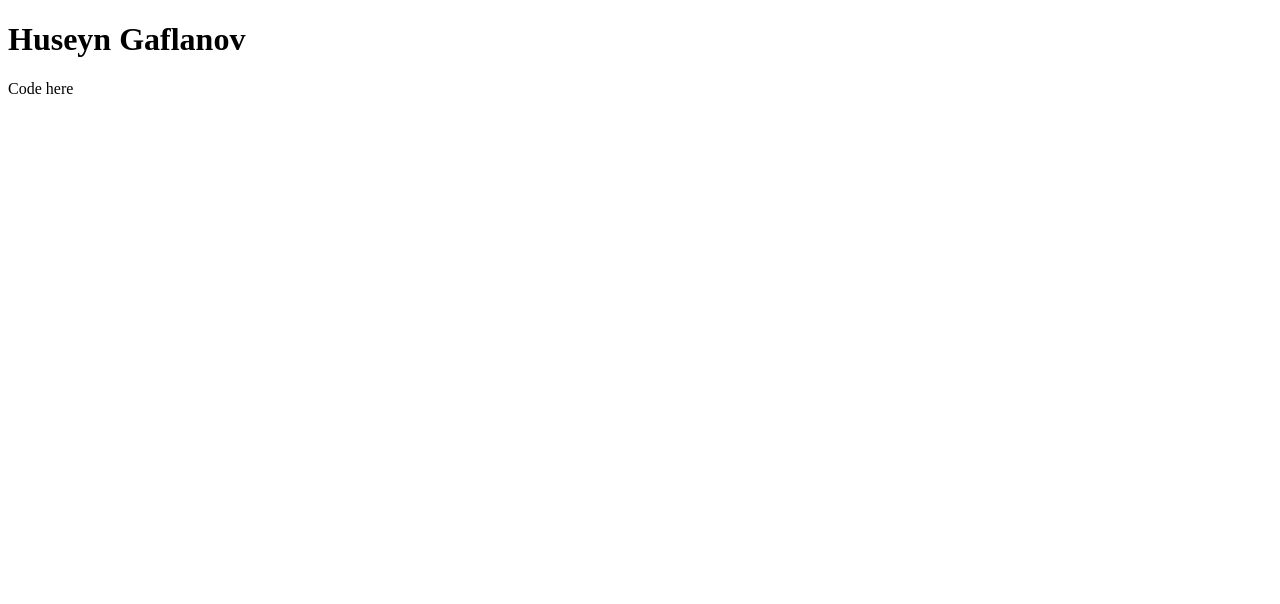
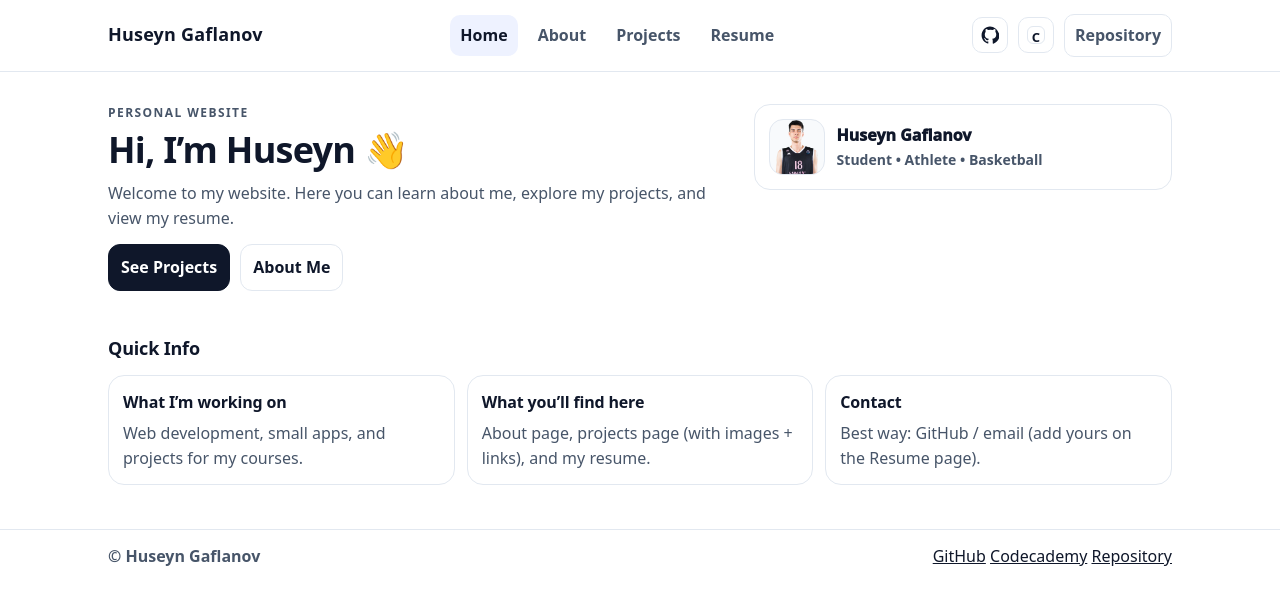
Before and after one commit to huseyngaflanov/WebsiteProject, a plain HTML site: page index.html in a window 1280 px wide. Drawn offline with Linux system fonts and the light colour scheme.

Commit message:
added all pages, content is not complete.

```diff
--- a/index.html
+++ b/index.html
@@ -1,21 +1,97 @@
 <!DOCTYPE html>
 <html lang="en">
 <head>
-    <meta charset="UTF-8">
-    <meta name="viewport" content="width=device-width, initial-scale=1.0">
-    <title>Huseyn Gaflanov</title>
+  <meta charset="UTF-8" />
+  <meta name="viewport" content="width=device-width, initial-scale=1.0" />
+  <title>Huseyn Gaflanov</title>
+  <meta name="description" content="Personal website of Huseyn Gaflanov: About, Projects, and Resume." />
+  <link rel="stylesheet" href="style.css" />
 </head>
 <body>
-    <header>
-        <h1>Huseyn Gaflanov</h1>
-    </header>
+  <header class="header">
+    <div class="wrap">
+      <a class="brand" href="index.html">Huseyn Gaflanov</a>
 
-    <main>
-        Code here
-    </main>
+      <nav class="nav" aria-label="Main navigation">
+        <a class="nav-link is-active" href="index.html" aria-current="page">Home</a>
+        <a class="nav-link" href="about.html">About</a>
+        <a class="nav-link" href="projects.html">Projects</a>
+        <a class="nav-link" href="resume.html">Resume</a>
+      </nav>
 
-    <footer>
+      <div class="links">
+        <!-- Replace # with your real URLs -->
+        <a class="icon-link" href="#" target="_blank" rel="noopener" aria-label="GitHub">
+          <svg viewBox="0 0 24 24" aria-hidden="true"><path d="M12 .5C5.73.5.75 5.78.75 12.28c0 5.2 3.44 9.6 8.2 11.16.6.12.82-.27.82-.58v-2.2c-3.34.76-4.04-1.66-4.04-1.66-.54-1.43-1.32-1.81-1.32-1.81-1.08-.76.08-.75.08-.75 1.2.09 1.83 1.27 1.83 1.27 1.06 1.9 2.78 1.35 3.46 1.03.1-.79.41-1.35.75-1.66-2.67-.32-5.48-1.39-5.48-6.2 0-1.37.46-2.5 1.22-3.38-.12-.32-.53-1.6.12-3.33 0 0 1-.33 3.3 1.27a11 11 0 0 1 6 0c2.3-1.6 3.3-1.27 3.3-1.27.65 1.73.24 3.01.12 3.33.76.88 1.22 2.01 1.22 3.38 0 4.82-2.82 5.88-5.5 6.2.43.39.82 1.16.82 2.35v3.49c0 .31.21.7.82.58 4.76-1.56 8.2-5.96 8.2-11.16C23.25 5.78 18.27.5 12 .5z"/></svg>
+        </a>
 
-    </footer>
+        <a class="icon-link" href="#" target="_blank" rel="noopener" aria-label="Codecademy">
+          <span class="codecademy">C</span>
+        </a>
+
+        <a class="repo" href="#" target="_blank" rel="noopener">Repository</a>
+
+        <button class="menu-btn" aria-label="Open menu" aria-expanded="false" aria-controls="mobileNav">
+          Menu
+        </button>
+      </div>
+    </div>
+  </header>
+
+  <main class="main">
+    <section class="hero">
+      <div class="hero-grid">
+        <div>
+          <p class="kicker">Personal Website</p>
+          <h1 class="title">Hi, I’m Huseyn 👋</h1>
+          <p class="lead">
+            Welcome to my website. Here you can learn about me, explore my projects, and view my resume.
+          </p>
+          <div class="hero-actions">
+            <a class="btn" href="projects.html">See Projects</a>
+            <a class="btn btn-ghost" href="about.html">About Me</a>
+          </div>
+        </div>
+
+        <div class="profile-card">
+          <!-- Put your photo in the project folder as: profile.jpg -->
+          <img class="avatar" src="profile.jpg" alt="Portrait of Huseyn Gaflanov" />
+          <div>
+            <p class="name">Huseyn Gaflanov</p>
+            <p class="meta">Student • Athlete • Basketball</p>
+          </div>
+        </div>
+      </div>
+    </section>
+
+    <section class="section">
+      <h2 class="section-title">Quick Info</h2>
+      <div class="cards">
+        <article class="card">
+          <h3>What I’m working on</h3>
+          <p>Web development, small apps, and projects for my courses.</p>
+        </article>
+        <article class="card">
+          <h3>What you’ll find here</h3>
+          <p>About page, projects page (with images + links), and my resume.</p>
+        </article>
+        <article class="card">
+          <h3>Contact</h3>
+          <p>Best way: GitHub / email (add yours on the Resume page).</p>
+        </article>
+      </div>
+    </section>
+  </main>
+
+  <footer class="footer">
+    <div class="wrap footer-inner">
+      <p class="footer-text">© <span id="year"></span> Huseyn Gaflanov</p>
+      <div class="footer-links">
+        <a href="#" target="_blank" rel="noopener">GitHub</a>
+        <a href="#" target="_blank" rel="noopener">Codecademy</a>
+        <a href="#" target="_blank" rel="noopener">Repository</a>
+      </div>
+    </div>
+  </footer>
 </body>
 </html>
--- /dev/null
+++ b/style.css
@@ -0,0 +1,413 @@
+:root{
+  --text:#0f172a;
+  --muted:#475569;
+  --line:#e2e8f0;
+  --bg:#ffffff;
+  --soft:#f8fafc;
+  --soft2:#f1f5f9;
+  --accent:#0f172a;
+}
+
+*{ box-sizing:border-box; }
+html, body{ height: 100%; }
+
+body{
+  margin:0;
+  font-family: ui-sans-serif, system-ui, -apple-system, Segoe UI, Roboto, Arial;
+  color:var(--text);
+  background:var(--bg);
+  line-height: 1.55;
+}
+
+img{ max-width: 100%; display:block; }
+a{ color: inherit; }
+
+code{
+  font-family: ui-monospace, SFMono-Regular, Menlo, Monaco, Consolas, "Liberation Mono", "Courier New", monospace;
+  font-size: 0.95em;
+}
+
+.wrap{
+  max-width: 1100px;
+  margin: 0 auto;
+  padding: 14px 18px;
+  display:flex;
+  align-items:center;
+  justify-content:space-between;
+  gap:16px;
+}
+
+/* ===== Header / Nav ===== */
+.header{
+  border-bottom:1px solid var(--line);
+  position: sticky;
+  top: 0;
+  background: rgba(255,255,255,.9);
+  backdrop-filter: blur(8px);
+  -webkit-backdrop-filter: blur(8px);
+  z-index: 50;
+}
+
+.brand{
+  text-decoration:none;
+  color:var(--text);
+  font-weight:800;
+  letter-spacing:.2px;
+  font-size: 18px;
+  white-space: nowrap;
+}
+
+.nav{
+  display:flex;
+  gap: 10px;
+  align-items:center;
+}
+
+.nav-link{
+  text-decoration:none;
+  color: var(--muted);
+  font-weight: 800;
+  padding: 8px 10px;
+  border-radius: 10px;
+}
+
+.nav-link:hover{
+  color: var(--text);
+  background: var(--soft);
+}
+
+.nav-link.is-active{
+  color: var(--text);
+  background: #eef2ff;
+}
+
+.links{
+  display:flex;
+  align-items:center;
+  gap: 10px;
+}
+
+.icon-link{
+  width: 36px;
+  height: 36px;
+  display:grid;
+  place-items:center;
+  border:1px solid var(--line);
+  border-radius: 10px;
+  text-decoration:none;
+  color: var(--text);
+  background: #fff;
+}
+
+.icon-link:hover{ background: var(--soft); }
+
+.icon-link svg{
+  width: 18px;
+  height: 18px;
+  fill: currentColor;
+}
+
+.codecademy{
+  width: 18px; height: 18px;
+  display:grid; place-items:center;
+  border-radius: 6px;
+  font-weight: 900;
+  font-size: 13px;
+  border:1px solid var(--line);
+  background: #fff;
+}
+
+.repo{
+  text-decoration:none;
+  color: var(--muted);
+  font-weight: 900;
+  padding: 8px 10px;
+  border-radius: 10px;
+  border: 1px solid var(--line);
+  background: #fff;
+}
+
+.repo:hover{
+  color: var(--text);
+  background: var(--soft);
+}
+
+.menu-btn{
+  display:none;
+  border:1px solid var(--line);
+  background:#ffffff;
+  border-radius: 10px;
+  padding: 8px 10px;
+  font-weight: 900;
+  cursor:pointer;
+}
+
+.mobile-nav{
+  max-width: 1100px;
+  margin: 0 auto;
+  padding: 0 18px 14px;
+  display:flex;
+  gap:10px;
+  flex-wrap:wrap;
+}
+
+.mobile-nav a{
+  text-decoration:none;
+  color: var(--muted);
+  font-weight: 900;
+  padding: 10px 12px;
+  border: 1px solid var(--line);
+  border-radius: 10px;
+  background: #fff;
+}
+
+.mobile-nav a:hover{
+  color: var(--text);
+  background: var(--soft);
+}
+
+/* ===== Main content ===== */
+.main{
+  max-width: 1100px;
+  margin: 0 auto;
+  padding: 22px 18px 44px;
+}
+
+.page{
+  padding-top: 6px;
+}
+
+.page-title{
+  margin: 0 0 8px;
+  font-size: 30px;
+  letter-spacing: -0.02em;
+}
+
+.lead{
+  margin: 0;
+  color: var(--muted);
+  font-size: 16px;
+  max-width: 70ch;
+}
+
+/* ===== Hero (Home) ===== */
+.hero{
+  padding: 10px 0 18px;
+}
+
+.hero-grid{
+  display:grid;
+  grid-template-columns: 1.35fr .9fr;
+  gap: 18px;
+  align-items: start;
+}
+
+.kicker{
+  margin: 0 0 8px;
+  font-weight: 900;
+  color: var(--muted);
+  text-transform: uppercase;
+  letter-spacing: .12em;
+  font-size: 12px;
+}
+
+.title{
+  margin: 0 0 10px;
+  font-size: 36px;
+  line-height: 1.12;
+  letter-spacing: -0.02em;
+}
+
+.hero-actions{
+  display:flex;
+  gap: 10px;
+  margin-top: 14px;
+  flex-wrap: wrap;
+}
+
+.profile-card{
+  border: 1px solid var(--line);
+  border-radius: 16px;
+  background: #fff;
+  padding: 14px;
+  display:flex;
+  gap: 12px;
+  align-items:center;
+}
+
+.avatar{
+  width: 56px;
+  height: 56px;
+  border-radius: 14px;
+  object-fit: cover;
+  border: 1px solid var(--line);
+  background: var(--soft);
+}
+
+.name{ margin: 0; font-weight: 1000; }
+.meta{ margin: 2px 0 0; color: var(--muted); font-weight: 800; font-size: 14px; }
+
+/* ===== Sections / Cards ===== */
+.section{
+  margin-top: 26px;
+}
+
+.section-title{
+  margin: 0 0 12px;
+  font-size: 18px;
+  letter-spacing: -0.01em;
+}
+
+.cards{
+  display:grid;
+  grid-template-columns: repeat(3, 1fr);
+  gap: 12px;
+}
+
+.card{
+  border: 1px solid var(--line);
+  border-radius: 16px;
+  background: #fff;
+  padding: 14px;
+}
+
+.card h2, .card h3{
+  margin: 0 0 6px;
+  font-size: 16px;
+  letter-spacing: -0.01em;
+}
+
+.card p{
+  margin: 0;
+  color: var(--muted);
+}
+
+.list{
+  margin: 8px 0 0;
+  padding-left: 18px;
+  color: var(--muted);
+}
+
+.note{
+  margin-top: 14px;
+  padding: 12px 14px;
+  border: 1px solid var(--line);
+  background: var(--soft);
+  border-radius: 14px;
+  color: var(--muted);
+}
+
+.note strong{ color: var(--text); }
+
+/* ===== Buttons ===== */
+.btn{
+  display:inline-flex;
+  align-items:center;
+  justify-content:center;
+  text-decoration:none;
+  font-weight: 900;
+  color: #fff;
+  background: var(--accent);
+  border: 1px solid var(--accent);
+  padding: 10px 12px;
+  border-radius: 12px;
+}
+
+.btn:hover{ opacity: .92; }
+
+.btn.btn-ghost{
+  background: #fff;
+  color: var(--text);
+  border: 1px solid var(--line);
+}
+
+.btn.btn-ghost:hover{
+  background: var(--soft);
+}
+
+/* ===== Projects ===== */
+.project-grid{
+  display:grid;
+  grid-template-columns: 1fr;
+  gap: 14px;
+  margin-top: 14px;
+}
+
+.project{
+  border: 1px solid var(--line);
+  border-radius: 16px;
+  overflow: hidden;
+  background: #fff;
+  display:grid;
+  grid-template-columns: 280px 1fr;
+}
+
+.project-img{
+  width: 100%;
+  height: 100%;
+  object-fit: cover;
+  background: var(--soft2);
+  border-right: 1px solid var(--line);
+}
+
+.project-body{ padding: 14px; }
+.project-title{ margin: 0 0 6px; font-size: 18px; }
+.project-desc{ margin: 0 0 12px; color: var(--muted); }
+.project-links{ display:flex; gap: 10px; flex-wrap: wrap; }
+
+/* ===== Resume ===== */
+.resume-actions{
+  display:flex;
+  gap: 10px;
+  flex-wrap: wrap;
+  margin: 12px 0 14px;
+}
+
+.resume-frame{
+  border: 1px solid var(--line);
+  border-radius: 16px;
+  overflow: hidden;
+  background: #fff;
+}
+
+.resume-frame iframe{
+  width: 100%;
+  height: 720px;
+  border: 0;
+}
+
+/* ===== Footer ===== */
+.footer{
+  border-top: 1px solid var(--line);
+  background: #fff;
+}
+
+.footer-inner{
+  display:flex;
+  align-items:center;
+  justify-content:space-between;
+  gap: 12px;
+}
+
+.footer-text{
+  margin: 0;
+  color: var(--muted);
+  font-weight: 900;
+}
+
+/* ===== Responsive ===== */
+@media (max-width: 900px){
+  .hero-grid{ grid-template-columns: 1fr; }
+  .cards{ grid-template-columns: 1fr; }
+  .project{ grid-template-columns: 1fr; }
+  .project-img{
+    border-right: 0;
+    border-bottom: 1px solid var(--line);
+    height: 220px;
+  }
+}
+
+@media (max-width: 820px){
+  .nav{ display:none; }
+  .menu-btn{ display:inline-block; }
+}
```
Also changed, not shown: about.html (added, +93 -0 lines), projects.html (added, +96 -0 lines), profile.jpg (added), resume.html (added).
